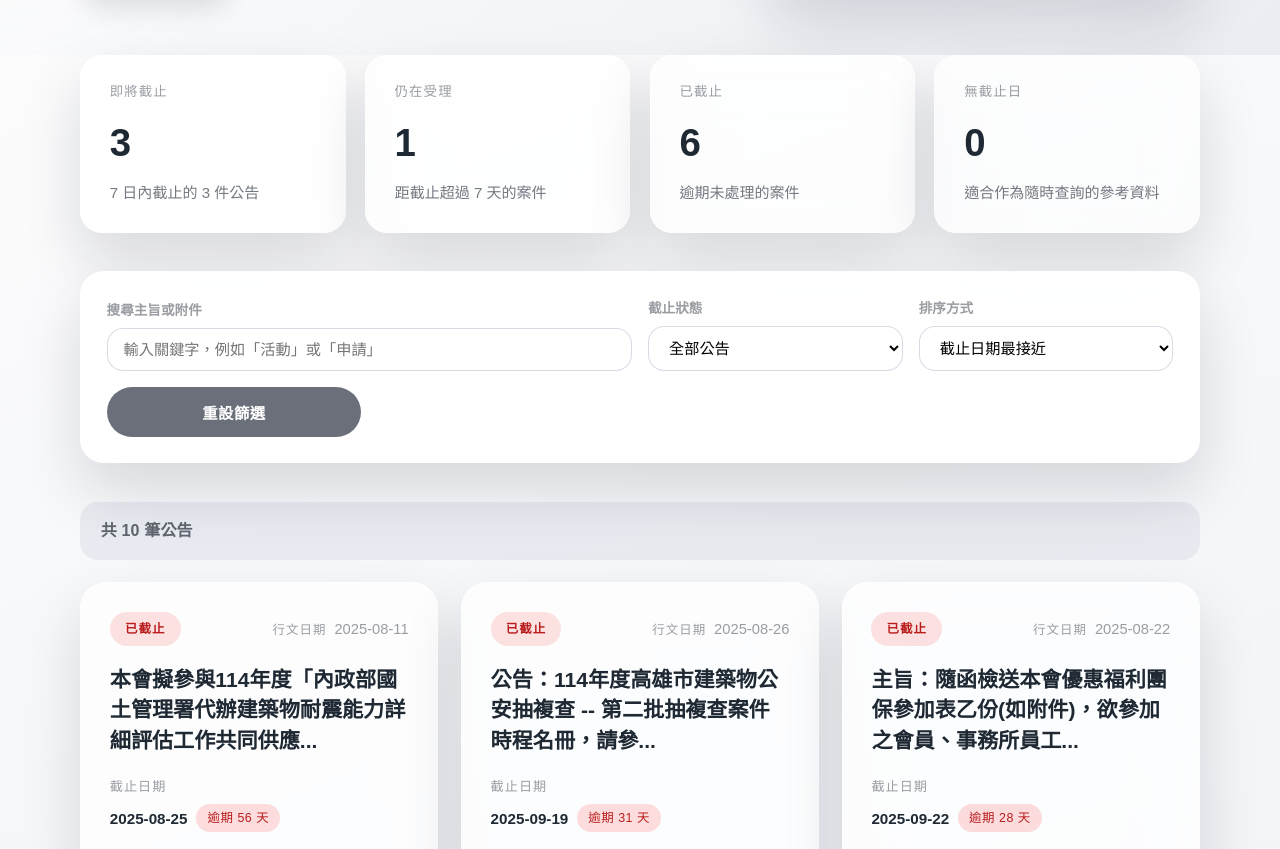
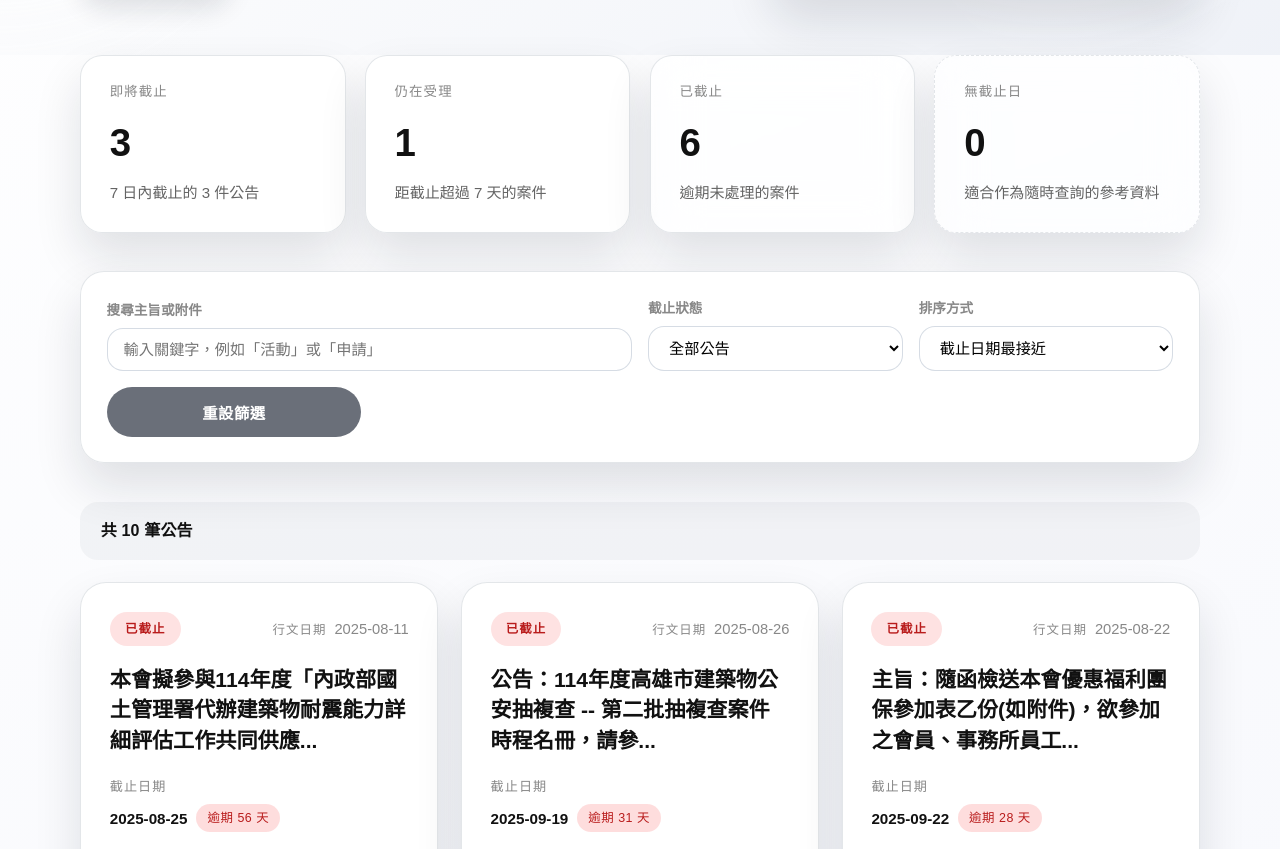
Before and after one commit to thinklab-architects/LINE-------, a website: page site/public/index.html in a window 1280 px wide. Shown: the part 343-1192 px from the top of the page. Drawn offline with Linux system fonts and the light colour scheme.

Commit message:
style: brighten layout and text contrast

```diff
--- a/site/public/styles.css
+++ b/site/public/styles.css
@@ -2,17 +2,17 @@
   color-scheme: light dark;
   font-family: 'Noto Sans TC', 'PingFang TC', 'Microsoft JhengHei', sans-serif;
   line-height: 1.65;
-  background-color: #f2f4f7;
-  color: #1f2933;
+  background-color: #f8fafc;
+  color: #111111;
   --shell-width: min(1120px, 92vw);
-  --glass-bg: rgba(255, 255, 255, 0.75);
-  --glass-strong: rgba(255, 255, 255, 0.92);
-  --glass-soft: rgba(255, 255, 255, 0.55);
-  --glass-border: rgba(255, 255, 255, 0.58);
-  --glass-shadow: 0 28px 60px rgba(15, 23, 42, 0.14);
-  --ink-muted: rgba(31, 41, 51, 0.62);
-  --ink-soft: rgba(31, 41, 51, 0.45);
-  --accent-strong: rgba(82, 88, 99, 0.92);
+  --glass-bg: rgba(255, 255, 255, 0.9);
+  --glass-strong: rgba(255, 255, 255, 0.98);
+  --glass-soft: rgba(255, 255, 255, 0.72);
+  --glass-border: rgba(209, 213, 219, 0.6);
+  --glass-shadow: 0 24px 48px rgba(15, 23, 42, 0.12);
+  --ink-muted: rgba(17, 17, 17, 0.65);
+  --ink-soft: rgba(17, 17, 17, 0.5);
+  --accent-strong: rgba(30, 30, 30, 0.92);
   --accent: rgba(82, 88, 99, 0.75);
   --accent-soft: rgba(82, 88, 99, 0.18);
   --badge-soon: rgba(217, 119, 6, 0.18);
@@ -28,7 +28,7 @@
 body {
   margin: 0;
   min-height: 100vh;
-  background: linear-gradient(160deg, rgba(255, 255, 255, 0.9), rgba(232, 235, 241, 0.9)), #f2f4f7;
+  background: linear-gradient(160deg, rgba(255, 255, 255, 0.96), rgba(242, 244, 251, 0.96)), #f8fafc;
   color: inherit;
 }
 
@@ -54,7 +54,7 @@ a:focus-visible {
 .hero {
   position: relative;
   padding: clamp(3rem, 6vw, 4.2rem) 0 clamp(2.6rem, 5vw, 3.6rem);
-  background: linear-gradient(140deg, rgba(255, 255, 255, 0.95), rgba(231, 234, 240, 0.82));
+  background: linear-gradient(140deg, rgba(255, 255, 255, 0.98), rgba(238, 241, 247, 0.9));
   overflow: hidden;
 }
 
@@ -148,7 +148,7 @@ a:focus-visible {
   display: grid;
   gap: 1.2rem;
   border-radius: 24px;
-  background: var(--glass-bg);
+  background: var(--glass-strong);
   backdrop-filter: blur(26px) saturate(160%);
   border: 1px solid var(--glass-border);
   box-shadow: var(--glass-shadow);
@@ -210,7 +210,7 @@ a:focus-visible {
 .metric-card strong {
   font-size: clamp(1.9rem, 3vw, 2.5rem);
   font-weight: 700;
-  color: #1f2933;
+  color: #111111;
 }
 
 .metric-card p {
@@ -300,8 +300,8 @@ button:focus-visible {
   margin-bottom: 1.4rem;
   padding: 1rem 1.3rem;
   border-radius: 18px;
-  background: rgba(148, 163, 184, 0.16);
-  color: var(--accent-strong);
+  background: rgba(209, 213, 219, 0.25);
+  color: #111111;
   font-weight: 600;
   letter-spacing: 0.01em;
 }
@@ -323,7 +323,7 @@ button:focus-visible {
   gap: 1.2rem;
   padding: 1.8rem;
   border-radius: 26px;
-  background: var(--glass-bg);
+  background: rgba(255, 255, 255, 0.96);
   border: 1px solid var(--glass-border);
   backdrop-filter: blur(28px) saturate(160%);
   box-shadow: var(--glass-shadow);
@@ -428,6 +428,7 @@ button:focus-visible {
 .meta-item dd {
   margin: 0;
   font-size: 0.95rem;
+  color: #111111;
 }
 
 .deadline-wrapper {
@@ -476,7 +477,7 @@ button:focus-visible {
   padding: 0.45rem 0.85rem;
   border-radius: 999px;
   background: rgba(148, 163, 184, 0.16);
-  color: #374151;
+  color: #111111;
   font-size: 0.85rem;
   font-weight: 600;
   transition: background 0.2s ease;
```
